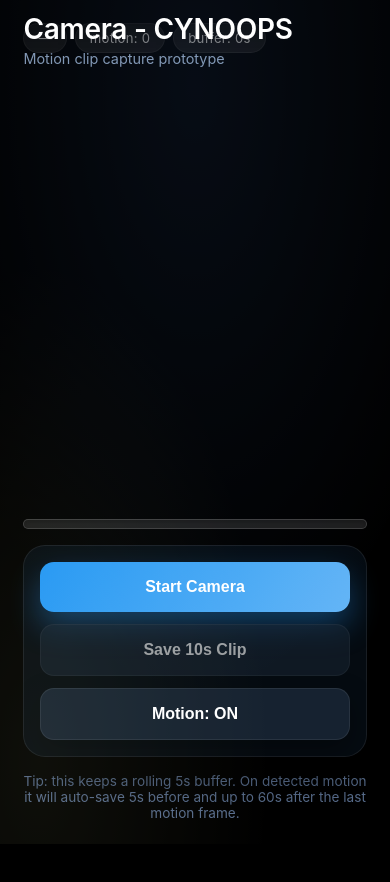
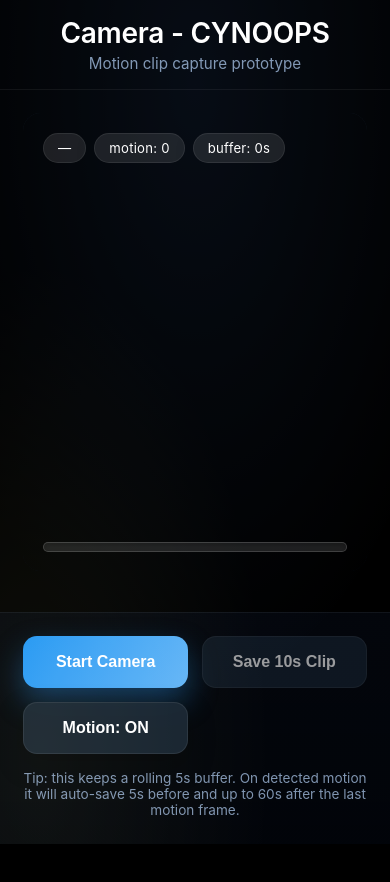
Before and after one commit to cynoops/cam, a website: page public/index.html in a window 390 px wide. Before the commit the page ends 844 px from the top, so only its background shows below. Drawn offline with Linux system fonts and the light colour scheme.

```diff
--- a/public/index.html
+++ b/public/index.html
@@ -3,7 +3,10 @@
 <head>
 <meta charset="utf-8" />
 <meta name="viewport" content="width=device-width,initial-scale=1,viewport-fit=cover" />
+<meta name="theme-color" content="#001f3f" />
 <title>Camera - CYNOOPS</title>
+<link rel="manifest" href="/manifest.json" />
+<link rel="icon" type="image/svg+xml" href="/icons/icon-192.svg" />
 <link rel="stylesheet" href="styles.css" />
 </head>
 <body>
@@ -30,14 +33,6 @@
             </div>
             <div class="hud-bottom">
               <div class="meter"><div id="motionBar"></div></div>
-              <div class="control-panel">
-                <button id="startBtn">Start Camera</button>
-                <button id="saveBtn" class="secondary" disabled>Save 10s Clip</button>
-                <button id="toggleMotionBtn" class="secondary">Motion: ON</button>
-              </div>
-              <small class="hint">
-                Tip: this keeps a rolling 5s buffer. On detected motion it will auto-save 5s before and up to 60s after the last motion frame.
-              </small>
             </div>
           </div>
         </div>
@@ -50,6 +45,17 @@
         </div>
       </aside>
     </main>
+
+    <footer class="app-actions">
+      <div class="control-panel">
+        <button id="startBtn">Start Camera</button>
+        <button id="saveBtn" class="secondary" disabled>Save 10s Clip</button>
+        <button id="toggleMotionBtn" class="secondary">Motion: ON</button>
+      </div>
+      <small class="hint">
+        Tip: this keeps a rolling 5s buffer. On detected motion it will auto-save 5s before and up to 60s after the last motion frame.
+      </small>
+    </footer>
   </div>
 
 <script>
--- a/public/styles.css
+++ b/public/styles.css
@@ -74,6 +74,9 @@
   --trackers-sidebar-w: 0px;
   --radius: 12px;
   --shadow: 0 18px 42px rgba(0,0,0,.35);
+  --camera-max-width: 960px;
+  --camera-max-height: 72vh;
+  --camera-aspect: 16 / 9;
 }
 
 *,
@@ -110,26 +113,57 @@
 .app {
   flex: 1 1 auto;
   min-height: 100vh;
-  display: flex;
-  flex-direction: column;
+  display: grid;
+  grid-template-rows: auto 1fr auto;
   position: relative;
   isolation: isolate;
 }
 
 .app-header {
-  padding: clamp(16px, 3vw, 32px) clamp(20px, 5vw, 48px);
+  position: sticky;
+  top: 0;
+  z-index: 10;
+  padding: calc(16px + env(safe-area-inset-top, 0px)) clamp(20px, 5vw, 48px) 16px;
   display: flex;
   align-items: center;
-  justify-content: space-between;
+  justify-content: center;
   gap: 16px;
-  position: relative;
-  z-index: 4;
+  text-align: center;
+  background: linear-gradient(180deg, rgba(0, 0, 0, 0.85) 0%, rgba(0, 0, 0, 0.55) 70%, rgba(0, 0, 0, 0) 100%);
+  backdrop-filter: blur(18px);
+  border-bottom: 1px solid rgba(255, 255, 255, 0.06);
+}
+
+.app-header nav,
+.app-header .header-actions {
+  position: absolute;
+  top: 50%;
+  transform: translateY(-50%);
+  display: flex;
+  align-items: center;
+  gap: 12px;
+  pointer-events: auto;
+}
+
+.app-header nav {
+  left: clamp(20px, 5vw, 48px);
+}
+
+.app-header nav:empty,
+.app-header .header-actions:empty {
+  display: none;
+}
+
+.app-header .header-actions {
+  right: clamp(20px, 5vw, 48px);
 }
 
 .title-stack {
   display: flex;
   flex-direction: column;
   gap: 4px;
+  align-items: center;
+  text-align: center;
 }
 
 .title-stack h1 {
@@ -147,29 +181,34 @@
 }
 
 .app-main {
-  flex: 1 1 auto;
+  width: 100%;
   display: grid;
   grid-template-columns: minmax(0, 1fr);
+  justify-items: center;
+  align-content: start;
   gap: clamp(20px, 4vw, 36px);
-  padding: 0 clamp(20px, 5vw, 48px) clamp(28px, 5vw, 48px);
+  padding: clamp(18px, 4vw, 40px) clamp(20px, 5vw, 48px) calc(clamp(32px, 6vw, 64px) + 160px);
 }
 
 .camera-view {
   position: relative;
   display: flex;
-  align-items: stretch;
   justify-content: center;
+  width: min(100%, var(--camera-max-width));
 }
 
 .video-shell {
   position: relative;
-  flex: 1 1 auto;
+  width: min(100%, var(--camera-max-width));
+  max-height: min(var(--camera-max-height), 820px);
+  aspect-ratio: var(--camera-aspect);
   border-radius: clamp(18px, 2vw, 28px);
   overflow: hidden;
   background: radial-gradient(120% 120% at 50% 10%, rgba(93, 116, 148, 0.35) 0%, rgba(10, 18, 30, 0.95) 70%);
   box-shadow: var(--shadow);
-  min-height: clamp(420px, 62vh, 720px);
   isolation: isolate;
+  display: flex;
+  flex-direction: column;
 }
 
 #preview {
@@ -233,7 +272,7 @@
   display: flex;
   flex-direction: column;
   align-items: stretch;
-  gap: 18px;
+  gap: 14px;
 }
 
 .meter {
@@ -255,9 +294,11 @@
 
 .control-panel {
   display: grid;
-  grid-template-columns: repeat(auto-fit, minmax(160px, 1fr));
-  gap: 12px;
+  grid-template-columns: repeat(auto-fit, minmax(180px, 1fr));
+  gap: 14px;
   pointer-events: auto;
+  width: min(100%, var(--camera-max-width));
+  margin: 0 auto;
 }
 
 button {
@@ -313,6 +354,38 @@
   color: var(--muted);
   font-size: 0.85rem;
   pointer-events: auto;
+  text-align: center;
+}
+
+.app-actions {
+  position: sticky;
+  bottom: 0;
+  width: 100%;
+  margin-top: auto;
+  padding: clamp(18px, 4vw, 32px) clamp(20px, 5vw, 48px) calc(24px + env(safe-area-inset-bottom, 0px));
+  display: grid;
+  gap: 16px;
+  align-items: center;
+  justify-items: center;
+  background: linear-gradient(180deg, rgba(4, 8, 16, 0.78) 0%, rgba(2, 6, 14, 0.92) 100%);
+  backdrop-filter: blur(18px);
+  border-top: 1px solid rgba(255, 255, 255, 0.06);
+  z-index: 9;
+  isolation: isolate;
+}
+
+.app-actions::before {
+  content: "";
+  position: absolute;
+  inset: 0;
+  background: linear-gradient(0deg, rgba(0, 0, 0, 0.38) 0%, rgba(0, 0, 0, 0.12) 100%);
+  opacity: 0.75;
+  pointer-events: none;
+}
+
+.app-actions > * {
+  position: relative;
+  z-index: 1;
 }
 
 .event-panel {
@@ -368,88 +441,59 @@
 }
 
 @media (max-width: 900px) {
+  :root {
+    --camera-max-width: 640px;
+    --camera-max-height: 68vh;
+  }
+
   body {
     background: var(--color-black);
   }
+
   body::after {
     opacity: 0.4;
   }
+
   .app {
     background: var(--color-black);
   }
-  .app-header {
-    position: absolute;
-    top: env(safe-area-inset-top, 0px);
-    left: 0;
-    right: 0;
-    padding: calc(12px + env(safe-area-inset-top, 0px)) clamp(18px, 6vw, 28px) 12px;
-    background: linear-gradient(180deg, rgba(0, 0, 0, 0.8) 0%, rgba(0, 0, 0, 0.4) 72%, rgba(0, 0, 0, 0) 100%);
-    pointer-events: none;
+
+  .app-main {
+    padding: clamp(16px, 5vw, 32px) clamp(18px, 6vw, 28px) calc(clamp(28px, 6vw, 60px) + 140px);
   }
-  .title-stack {
-    pointer-events: auto;
-  }
-  .title-stack .subtitle {
-    font-size: 0.9rem;
-  }
-  .app-main {
-    position: relative;
-    display: block;
-    padding: 0;
-    flex: 1 1 auto;
-  }
-  .camera-view {
-    height: 100vh;
-    height: 100svh;
-  }
-  .video-shell {
-    border-radius: 0;
-    min-height: 100%;
-    height: 100%;
-    box-shadow: none;
-  }
+
   .hud {
     padding: clamp(18px, 6vw, 32px);
     background: linear-gradient(180deg, rgba(0, 0, 0, 0.72) 0%, rgba(0, 0, 0, 0.28) 28%, rgba(0, 0, 0, 0.75) 100%);
   }
-  .hud-bottom {
-    gap: 16px;
+
+  .app-actions {
+    padding: clamp(20px, 6vw, 32px) clamp(18px, 6vw, 28px) calc(26px + env(safe-area-inset-bottom, 0px));
+    box-shadow: 0 -18px 42px rgba(0, 0, 0, 0.55);
   }
+
   .control-panel {
-    background: rgba(8, 16, 24, 0.72);
-    border-radius: 22px;
-    padding: 16px;
-    border: 1px solid rgba(255, 255, 255, 0.08);
-    backdrop-filter: blur(22px);
-    box-shadow: 0 18px 48px rgba(0, 0, 0, 0.45);
+    grid-template-columns: repeat(auto-fit, minmax(140px, 1fr));
   }
+
   button {
     padding: 16px;
   }
-  .hint {
-    text-align: center;
-    color: var(--color-primary-light);
-    text-shadow: 0 6px 18px rgba(0, 0, 0, 0.6);
+}
+
+@media (orientation: portrait) {
+  :root {
+    --camera-max-width: min(92vw, 520px);
+    --camera-max-height: min(64vh, 620px);
+    --camera-aspect: 3 / 4;
   }
-  .event-panel {
-    position: absolute;
-    inset: auto clamp(18px, 6vw, 30px) clamp(140px, 25vh, 240px) clamp(18px, 6vw, 30px);
-    z-index: 2;
-    pointer-events: none;
+
+  .app-main {
+    padding-top: clamp(18px, 6vw, 36px);
   }
-  .panel-card {
-    pointer-events: auto;
-    background: rgba(6, 12, 20, 0.82);
-    border-radius: 20px;
-    padding: 18px;
-    max-height: clamp(160px, 30vh, 220px);
-    box-shadow: 0 18px 40px rgba(0, 0, 0, 0.55);
-  }
-  .panel-card h2 {
-    font-size: 0.95rem;
-  }
-  .log {
-    background: rgba(2, 10, 18, 0.82);
+
+  .hud {
+    padding: clamp(16px, 5vw, 28px);
   }
 }
 
```
Also changed, not shown: public/icons/icon-192.svg (added), public/icons/icon-512.svg (added), public/manifest.json (added).
